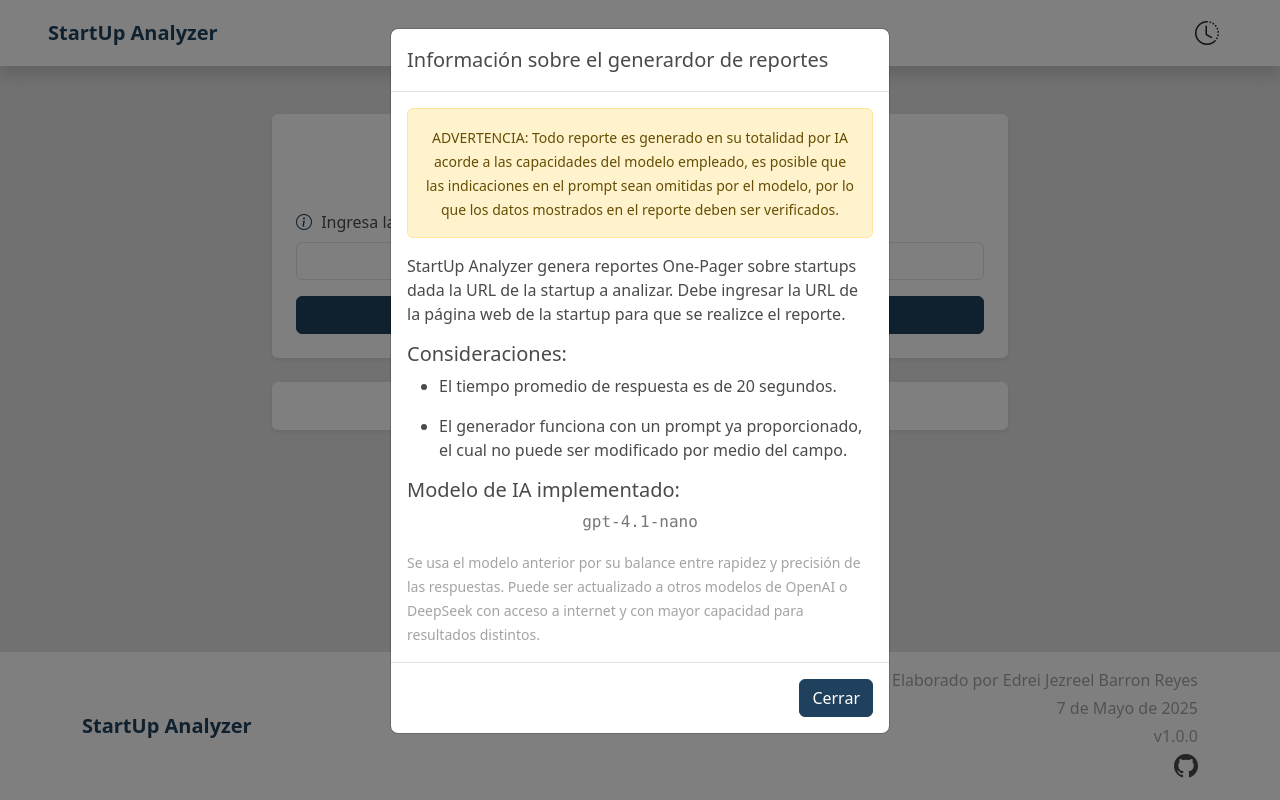
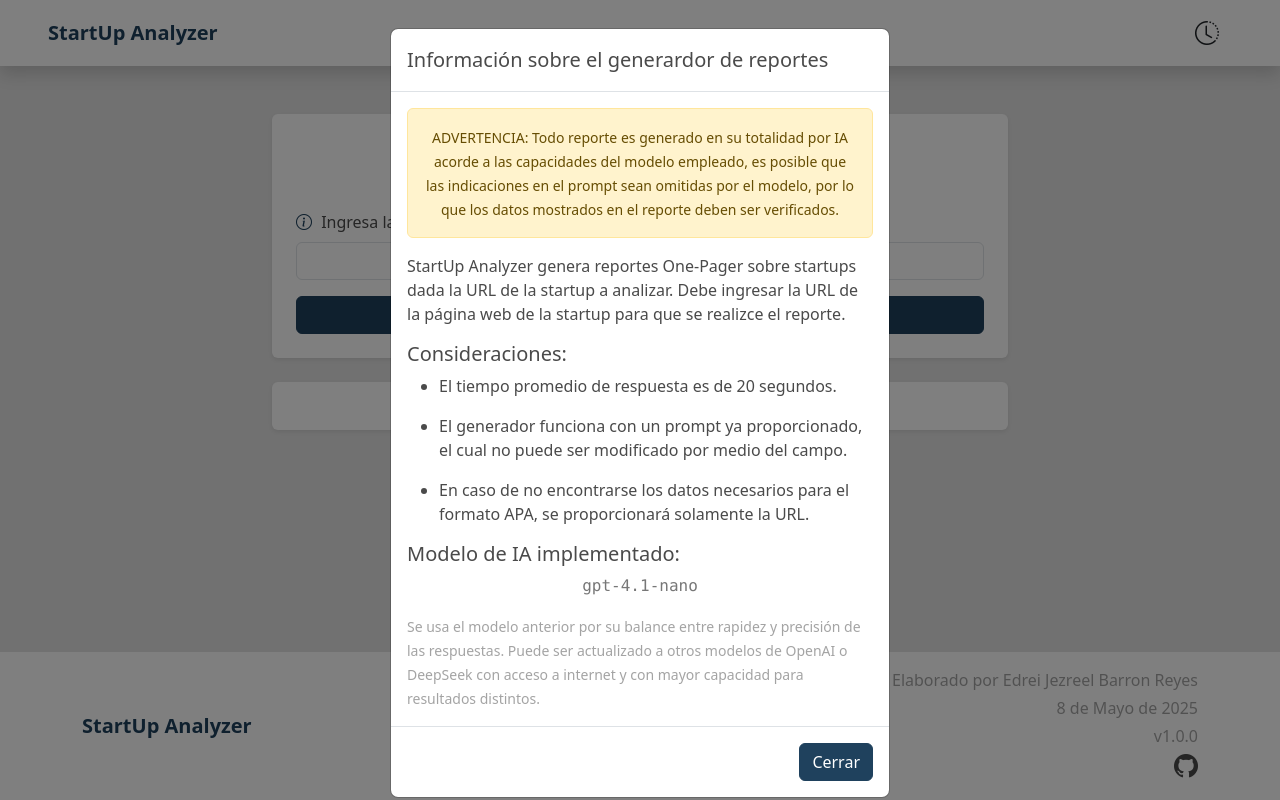
Before and after one commit to EdreiJezreel/StartUpAnalyzerV1.0.0, a Flask app: page / in a window 1280 px wide, after a click that opens the changed part. Run offline with Flask 3, Linux system fonts and the light colour scheme.

Commit message:
cambio fecha paginaChat.html

```diff
--- a/templates/paginaChat.html
+++ b/templates/paginaChat.html
@@ -151,6 +151,7 @@
           <ul>
             <li><p>El tiempo promedio de respuesta es de 20 segundos.</p></li>
             <li><p>El generador funciona con un prompt ya proporcionado, el cual no puede ser modificado por medio del campo.</p></li>
+            <li><p>En caso de no encontrarse los datos necesarios para el formato APA, se proporcionará solamente la URL.</p></li>
           </ul>
           <h5>Modelo de IA implementado:</h5>
           <p class="font-monospace opacity-75 text-center">gpt-4.1-nano</p>
@@ -196,7 +197,7 @@
         </div>
         <div class="col-6 text-lg-end text-md-center text-sm-center">
           <p class="mb-1 opacity-50">Elaborado por Edrei Jezreel Barron Reyes</p>
-          <p class="mb-1 opacity-50">7 de Mayo de 2025</p>
+          <p class="mb-1 opacity-50">8 de Mayo de 2025</p>
           <p class="mb-0 opacity-50">v1.0.0</p>
           <a href="https://github.com/EdreiJezreel/StartUpAnalyzerV1.0.0.git" target="_blank" class="footer-icon ms-2"><i class="bi bi-github"></i></a>
         </div>
```
